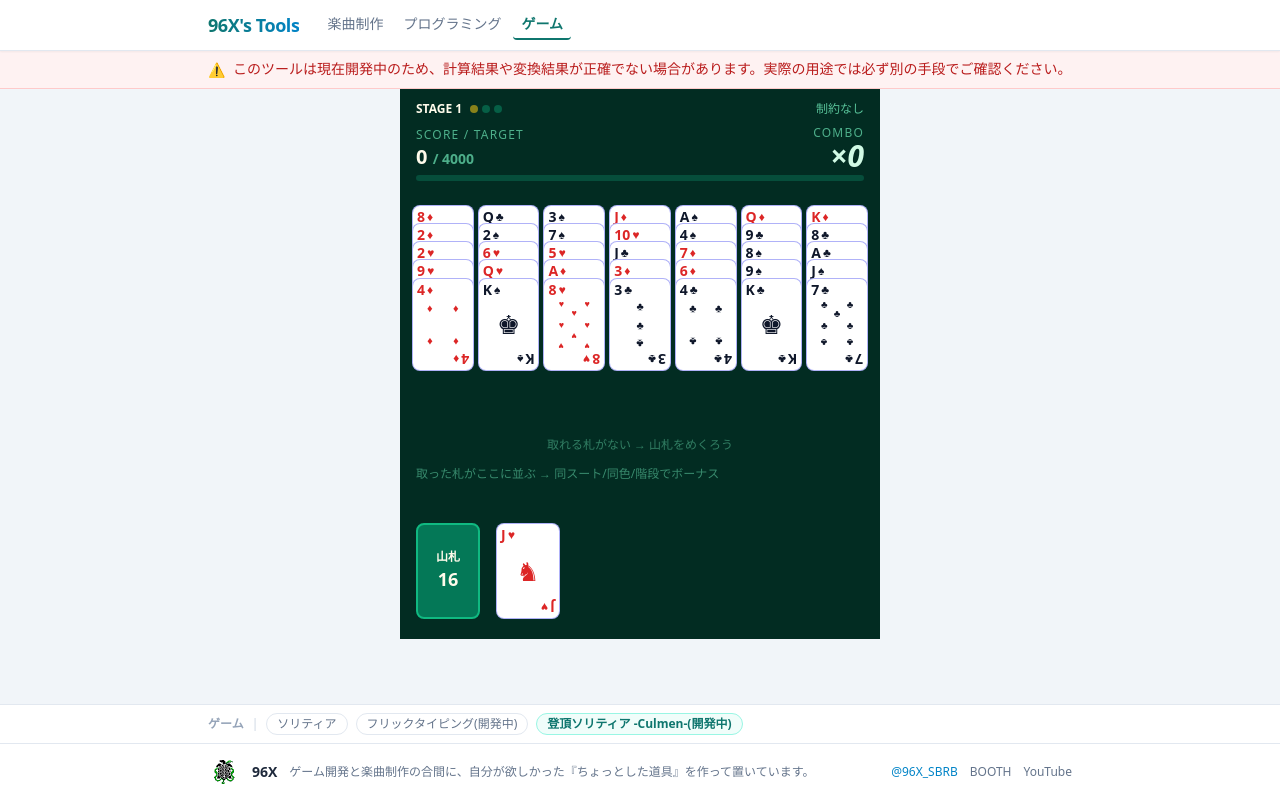
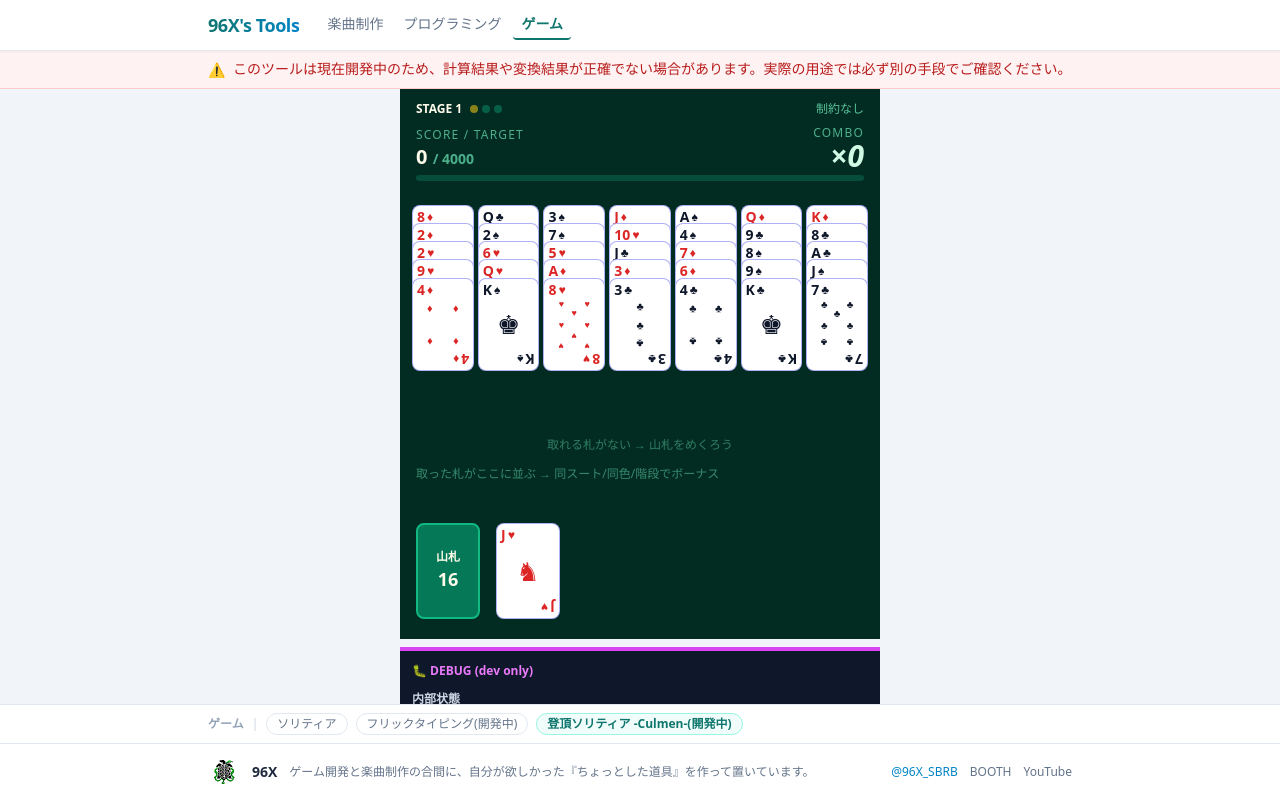
Before and after one commit to kuroto-96X/Utilities-Svelte, a SvelteKit app: page /game/culmen in a window 1280 px wide. Both pictures are taken after a click on the button "はじめる". Built offline with nearby package versions, Linux system fonts and the light colour scheme.

Commit message:
feat: CulmenのゲームページにDebugPanelを配線(開発時のみ表示)

```diff
--- a/src/routes/game/culmen/+page.svelte
+++ b/src/routes/game/culmen/+page.svelte
@@ -3,10 +3,11 @@
   import { loadParams } from '$lib/game/culmen/params'
   import {
     createInitialRun, beginRun, applyPlayCard, applyDrawStock, applyStuckCheck,
-    resolveWaveEnd, pickItem, advanceStage, restartRun, startWave,
+    resolveWaveEnd, pickItem, advanceStage, restartRun, startWave, forceStockTop,
     getPlayableColumns, remainingCount, rankLabel, isRed, itemDesc, ITEM_NAMES,
   } from '$lib/game/culmen/engine'
-  import type { RunState, Card, ItemId, StageModifier, WaveState } from '$lib/game/culmen/types'
+  import type { RunState, Card, ItemId, StageModifier, WaveState, Suit, Rank } from '$lib/game/culmen/types'
+  import DebugPanel from './DebugPanel.svelte'
 
   const params = loadParams()
 
@@ -109,6 +110,12 @@
   function handleRestart() {
     run = restartRun(params)
     afterAction()
+  }
+
+  function handleForceDraw(suit: Suit, rank: Rank, wild: boolean) {
+    if (!run.wave) return
+    run = { ...run, wave: forceStockTop(run.wave, suit, rank, wild) }
+    handleDraw()
   }
 </script>
 
@@ -378,3 +385,9 @@
 {/if}
 
 </div>
+
+{#if import.meta.env.DEV && wave}
+  <div class="w-full mx-auto" style="max-width:480px;">
+    <DebugPanel {wave} onForceDraw={handleForceDraw} />
+  </div>
+{/if}
```
